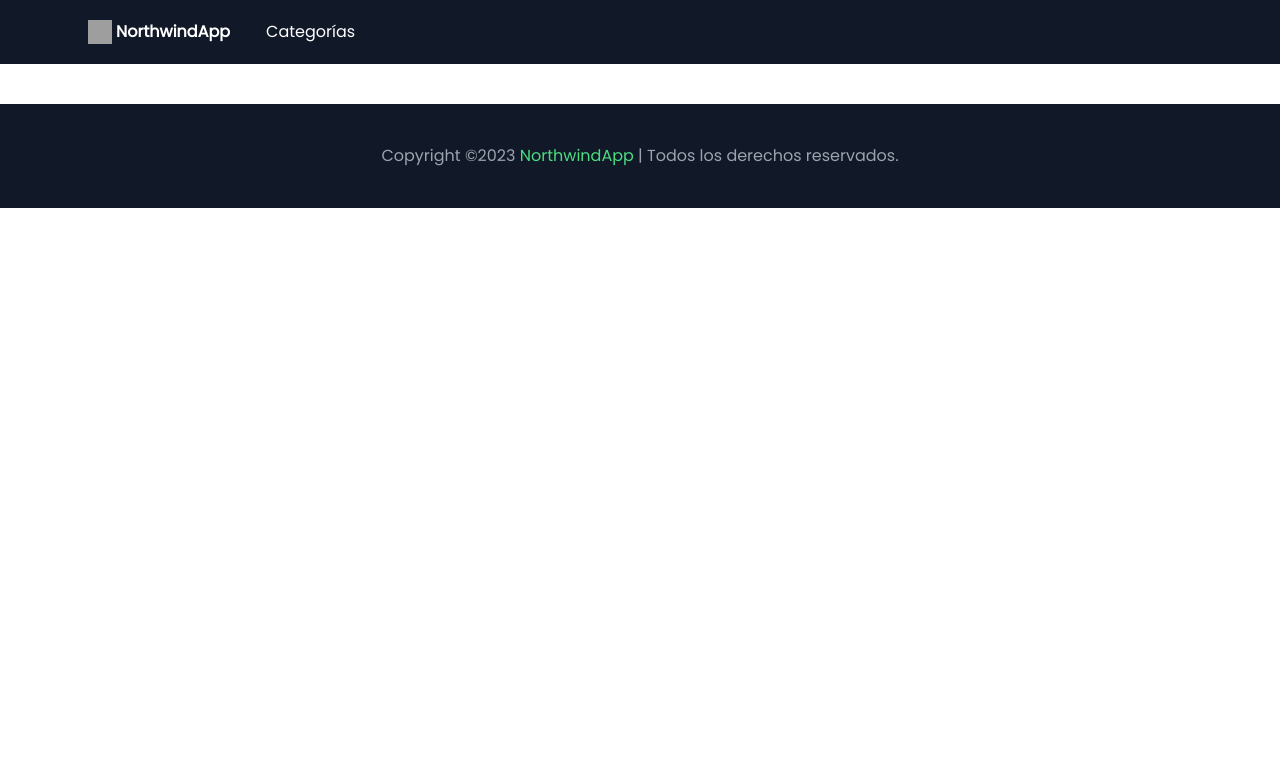
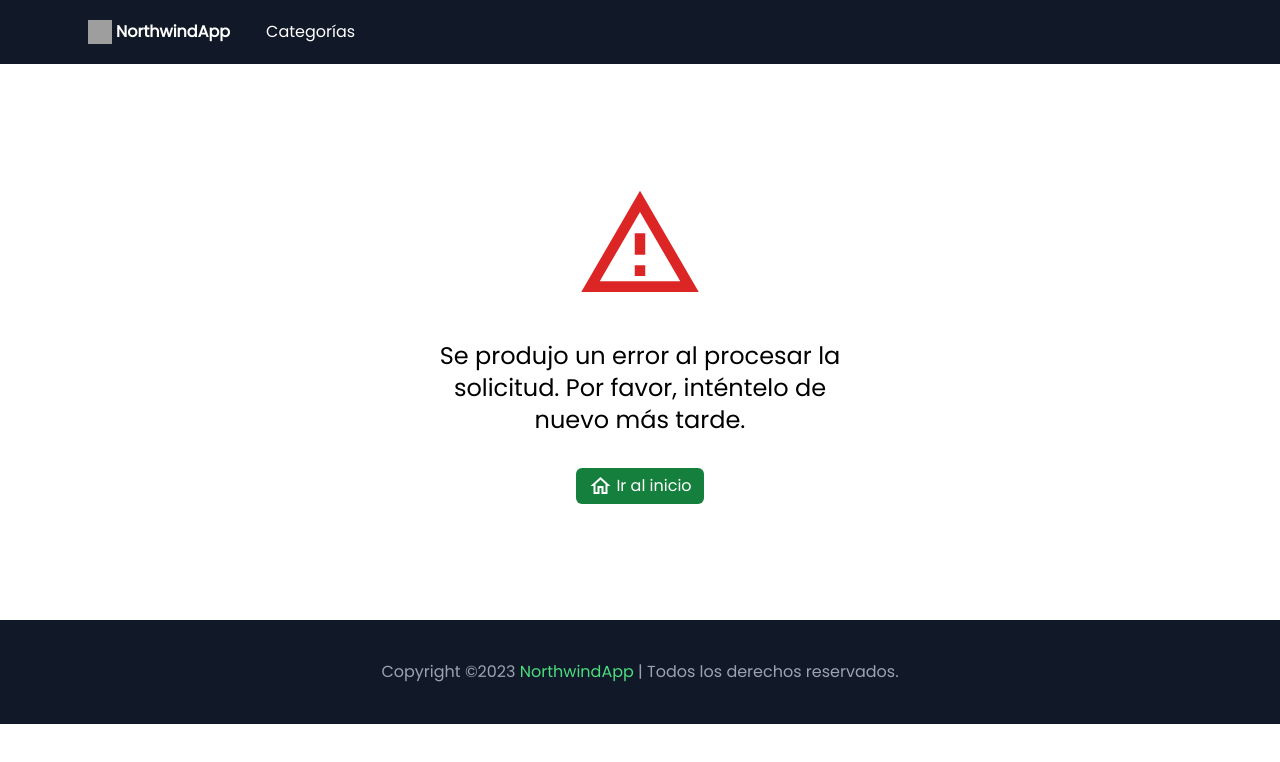
Before and after one commit to Miguelch7/LabNet2023, an Angular app in the folder northwind-app/: page /error in a window 1280 px wide. Before the commit this address led to /. Shown: the top 762 px of the page. Built offline with nearby package versions, Linux system fonts and the light colour scheme; grey boxes are pictures that could not be loaded.

Commit message:
Agregando módulo de errores, sus rutas y componentes

```diff
--- a/northwind-app/src/app/app-routing.module.ts
+++ b/northwind-app/src/app/app-routing.module.ts
@@ -10,6 +10,14 @@ const routes: Routes = [
   {
     path: 'categories',
     loadChildren: () => import('./modules/categories/categories-routing.module').then(m => m.CategoriesRoutingModule)
+  },
+  {
+    path: 'error',
+    loadChildren: () => import('./modules/errors/errors-routing.module').then(m => m.ErrorsRoutingModule)
+  },
+  {
+    path: '**',
+    redirectTo: '/error/not-found'
   }
 ];
 
--- a/northwind-app/src/app/app.module.ts
+++ b/northwind-app/src/app/app.module.ts
@@ -6,6 +6,7 @@ import { AppComponent } from './app.component';
 import { LayoutModule } from './layout/layout.module';
 import { HomeModule } from './modules/home/home.module';
 import { CategoriesModule } from './modules/categories/categories.module';
+import { ErrorsModule } from './modules/errors/errors.module';
 
 @NgModule({
   declarations: [
@@ -16,7 +17,8 @@ import { CategoriesModule } from './modules/categories/categories.module';
     AppRoutingModule,
     HomeModule,
     CategoriesModule,
-    LayoutModule
+    LayoutModule,
+    ErrorsModule
   ],
   providers: [],
   bootstrap: [AppComponent]
--- /dev/null
+++ b/northwind-app/src/app/modules/errors/pages/error-page/error-page.component.html
@@ -0,0 +1,18 @@
+<section class="flex items-center sm:p-16">
+	<div class="container flex flex-col items-center justify-center px-5 mx-auto my-8 space-y-8 text-center sm:max-w-md">
+		<i class="material-icons-outlined text-9xl text-red-600">report_problem</i>
+    <p class="text-2xl">
+      Se produjo un error al procesar la solicitud. Por favor, inténtelo de nuevo más tarde.
+    </p>
+		<a
+      [routerLink]="'/'"
+      class="flex items-center justify-center px-3 py-1.5 text-white bg-green-700 rounded-md hover:bg-green-500 transition duration-300 cursor-pointer"
+      title="Ir al inicio"
+    >
+    <i class="material-icons-outlined text-md mr-1">
+      home
+    </i>
+    Ir al inicio
+    </a>
+	</div>
+</section>
--- /dev/null
+++ b/northwind-app/src/app/modules/errors/pages/error-page/error-page.component.ts
@@ -0,0 +1,15 @@
+import { Component, OnInit } from '@angular/core';
+
+@Component({
+  selector: 'app-error-page',
+  templateUrl: './error-page.component.html',
+  styleUrls: ['./error-page.component.css']
+})
+export class ErrorPageComponent implements OnInit {
+
+  constructor() { }
+
+  ngOnInit(): void {
+  }
+
+}
--- /dev/null
+++ b/northwind-app/src/app/modules/errors/pages/not-found-page/not-found-page.component.html
@@ -0,0 +1,23 @@
+<section class="flex items-center sm:p-16">
+	<div class="container flex flex-col items-center justify-center px-5 mx-auto my-8 space-y-8 text-center sm:max-w-md">
+    <div class="flex items-center justify-center text-gray-300">
+      <i class="material-icons-outlined text-8xl md:text-9xl mr-2">report_problem</i>
+      <h2 class="font-extrabold text-8xl md:text-9xl ml-2">
+        404
+      </h2>
+    </div>
+    <p class="text-2xl">
+      No se ha encontrado la página solicitada.
+    </p>
+		<a
+      [routerLink]="'/'"
+      class="flex items-center justify-center px-3 py-1.5 text-white bg-green-700 rounded-md hover:bg-green-500 transition duration-300 cursor-pointer"
+      title="Ir al inicio"
+    >
+    <i class="material-icons-outlined text-md mr-1">
+      home
+    </i>
+    Ir al inicio
+    </a>
+	</div>
+</section>
--- /dev/null
+++ b/northwind-app/src/app/modules/errors/pages/not-found-page/not-found-page.component.ts
@@ -0,0 +1,15 @@
+import { Component, OnInit } from '@angular/core';
+
+@Component({
+  selector: 'app-not-found-page',
+  templateUrl: './not-found-page.component.html',
+  styleUrls: ['./not-found-page.component.css']
+})
+export class NotFoundPageComponent implements OnInit {
+
+  constructor() { }
+
+  ngOnInit(): void {
+  }
+
+}
```
Also changed, not shown: northwind-app/src/app/modules/errors/errors-routing.module.ts (added, +22 -0 lines), northwind-app/src/app/modules/errors/errors.module.ts (added, +19 -0 lines), northwind-app/src/app/modules/errors/pages/error-page/error-page.component.css (added), northwind-app/src/app/modules/errors/pages/not-found-page/not-found-page.component.css (added), 2 other files (tests, documents, lock files or other folders).
